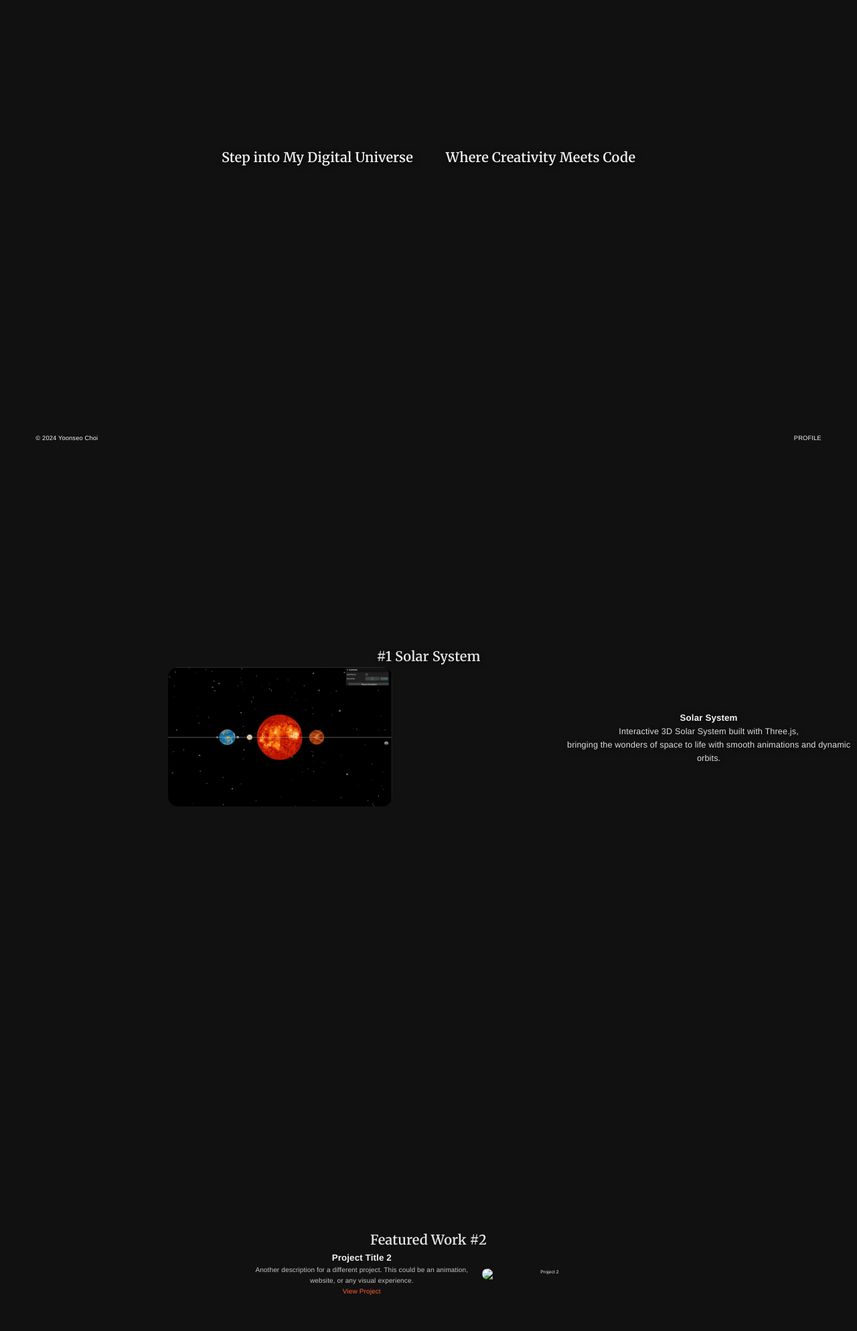
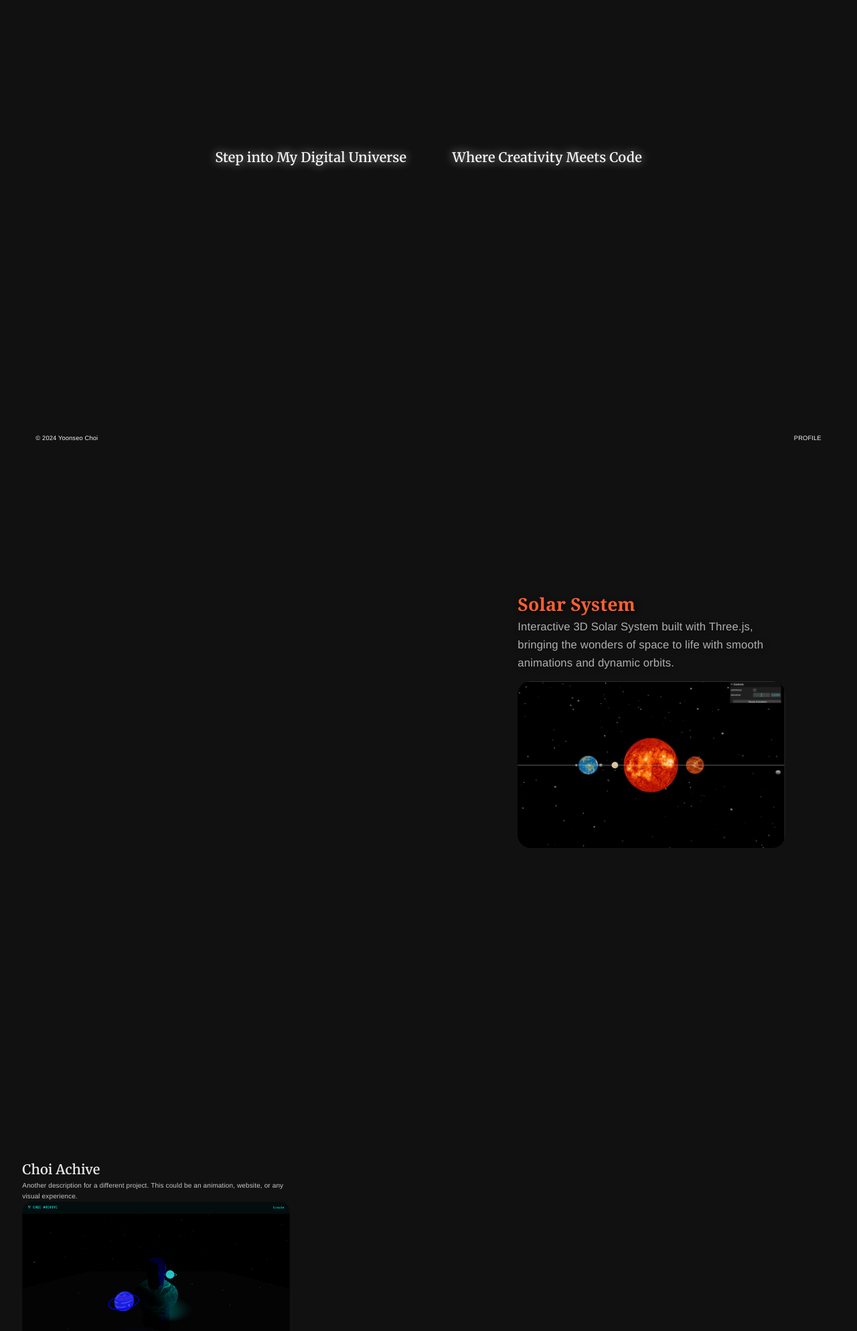
Before and after one commit to Javvvvvvvvvvvva/choiport, a plain HTML site: page public/choi.html in a window 1280 px wide. Shown: the part 85-2072 px from the top of the page at 67% size. Drawn offline with Linux system fonts and the light colour scheme.

Commit message:
adding file&project

```diff
--- a/public/choi.html
+++ b/public/choi.html
@@ -1,20 +1,20 @@
 <!DOCTYPE html>
 <html lang="en">
 <head>
-    <meta charset="UTF-8">
-    <meta name="viewport" content="width=device-width, initial-scale=1.0">
-    <meta name="description" content="Yoonseo Choi - Web Designer & Three.js Developer | Profile Page">
-    <meta name="robots" content="index, follow">
-    <meta name="googlebot" content="index, follow">
-    <meta property="og:title" content="PROFILE | Yoonseo Choi">
-    <meta property="og:description" content="Explore my skills, web projects, and frameworks I use.">
-    <meta property="og:image" content="images/choi.png">
-    <meta property="og:type" content="website">
-    <meta name="twitter:card" content="summary_large_image">
-    <meta name="twitter:title" content="PROFILE | Yoonseo Choi">
-    <meta name="twitter:description" content="Explore my skills, web projects, and frameworks I use.">
-    <meta name="twitter:image" content="images/choi.png">
-    <link href="https://fonts.googleapis.com/css2?family=Merriweather:wght@300;400;600&display=swap" rel="stylesheet">
+    <meta charset="UTF-8" />
+    <meta name="viewport" content="width=device-width, initial-scale=1.0" />
+    <meta name="description" content="Yoonseo Choi - Web Designer & Three.js Developer | Profile Page" />
+    <meta name="robots" content="index, follow" />
+    <meta name="googlebot" content="index, follow" />
+    <meta property="og:title" content="PROFILE | Yoonseo Choi" />
+    <meta property="og:description" content="Explore my skills, web projects, and frameworks I use." />
+    <meta property="og:image" content="images/choi.png" />
+    <meta property="og:type" content="website" />
+    <meta name="twitter:card" content="summary_large_image" />
+    <meta name="twitter:title" content="PROFILE | Yoonseo Choi" />
+    <meta name="twitter:description" content="Explore my skills, web projects, and frameworks I use." />
+    <meta name="twitter:image" content="images/choi.png" />
+    <link href="https://fonts.googleapis.com/css2?family=Merriweather:wght@300;400;600&display=swap" rel="stylesheet" />
 
     <title>PROFILE | Yoonseo Choi</title>
 
@@ -28,11 +28,11 @@
     </script>
 
     <!-- Favicons -->
-    <link rel="icon" type="image/x-icon" href="favicons/favicon.ico">
-    <link rel="apple-touch-icon" href="favicons/favicons180x180.png" sizes="180x180">
+    <link rel="icon" type="image/x-icon" href="favicons/favicon.ico" />
+    <link rel="apple-touch-icon" href="favicons/favicons180x180.png" sizes="180x180" />
 
     <!-- Stylesheets -->
-    <link rel="stylesheet" href="css/workstyle.css">
+    <link rel="stylesheet" href="css/workstyle.css" />
     </head>
 
 <body>
@@ -42,13 +42,14 @@
     <header>
         <div class="h_inner">
             <div class="logo">
-                        <a href="/index.html"><img src="favicons/favicon.ico" alt="Yoonseo Choi Logo"></a>
+            <a href="/index.html"><img src="favicons/favicon.ico" alt="Yoonseo Choi Logo" /></a>
             </div>
         <div class="works">
             <a class="rolling-text" href="/choi.html">WORKS</a>
         </div>
         </div>
     </header>
+
     <!-- Main Profile Section -->
     <main>
         <section id="choi">
@@ -58,53 +59,61 @@
                 <section class="section" id="galaxy">
                     <canvas class="webgl"></canvas>
                     <canvas class="webgl-secondary"></canvas>
-                            <div class="about-content">
+                    <div class="about-content"></div>
+                </section>
+
+                <section id="work-intro" class="section">
+                    <div class="works-container" style="width: 100%; display: flex; justify-content: flex-end;">
+                    <h1 style="font-size: 3rem; font-family: Merriweather; text-align: center; opacity: 0.95; margin-top: 48rem; text-shadow: 0px 0px 15px rgba(255, 255, 255, 0.7);">
+                        Step into My Digital Universe &nbsp;&nbsp;&nbsp;&nbsp;&nbsp;&nbsp;&nbsp;&nbsp;&nbsp;&nbsp;&nbsp;&nbsp; Where Creativity Meets Code
+                    </h1>
                     </div>
                 </section>
-                <section id="work-intro" class="section">
-                    <div class="works-container">
-                        <h1 style="font-size: 3rem; font-family: Merriweather; text-align: center; opacity: 0.95; margin-top: 48rem;">
-                            Step into My Digital Universe &nbsp;&nbsp;&nbsp;&nbsp;&nbsp;&nbsp;&nbsp;&nbsp; Where Creativity Meets Code
+
+                <!-- Works Section 1 -->
+                <section id="works-1" class="section">
+                    <div class="works-container" style="width: 100%; display: flex; justify-content: flex-end; padding-right: 16rem;">
+                        <div style="display: flex; flex-direction: column; align-items: flex-end; max-width: 60rem;">
+                    <!-- Text Block -->
+                        <div class="work-info" style="text-align: left; margin-bottom: 2rem;">
+                            <h2 style="font-family: Georgia, 'Times New Roman', Times, serif; font-size: 4rem; color: #ff6030;">
+                                Solar System
+                        </h2>
+                        <p style="font-size: 2.5rem; opacity: 0.7;">
+                            Interactive 3D Solar System built with Three.js,<br />
+                            bringing the wonders of space to life with smooth animations and dynamic orbits.
+                        </p>
+                    </div>
+                <!-- Image Block -->
+                    <a href="https://solarsystem-rosy.vercel.app/" target="_blank">
+                        <img src="images/work1.png" alt="Project 1" style="width: 100%; border-radius: 20px; cursor: pointer;" />
+                    </a>
+                    </div>
+                </div>
+            </section>
+
+        <!-- Works Section 2 -->
+    <section id="works-2" class="section">
+        <div class="works-container" style="width: 100%; display: flex; justify-content: flex-start; padding-left: 5rem;">
+            <div style="display: flex; flex-direction: column; align-items: flex-start; max-width: 60rem;">
+                <!-- Title -->
+                <h1 style="font-size: 3rem; font-family: Merriweather; text-align: left; opacity: 0.95;">
+                    Choi Achive
                 </h1>
-                        <p></p>
-                    </div>
-                </section><br>
-                <section id="works-1" class="section">
-                    <div class="works-container">
-                        <h1 style="font-size: 3rem; font-family: Merriweather; text-align: center; opacity: 0.95;">
-                            #1 Solar System
-                        </h1>
-                            <div class="work-item" style="display: flex; align-items: center;">
-                                <!-- Clickable Image -->
-                                <a href="https://solarsystem-rosy.vercel.app/" target="_blank">
-                                    <img src="images/work1.png" alt="Project 1" style="width: 40%; border-radius: 15px; cursor: pointer;" >
+                <!-- Text Block -->
+            <div class="work-info" style="text-align: left; margin-bottom: 2rem;">
+                <h2 style="font-size: 2rem;"></h2>
+                    <p style="font-size: 1.5rem; opacity: 0.8;">
+                        Another description for a different project. This could be an animation, website, or any visual experience.
+                    </p>
+                <a href="https://github.com/Javvvvvvvvvvvva/Choi_Achive" target="_blank" style="font-size: 1.5rem; color: 0x00ffff;">
+                    <img src="images/work2.png" alt="Project 2" style="width: 100%; border-radius: 15px;" />
                 </a>
-                            <div class="work-info">
-                        <h2 style="font-size: 2rem;">Solar System</h2>
-                            <p style="font-size: 1.9rem; opacity: 0.9; text-align: center;" >
-                                Interactive 3D Solar System built with Three.js,<br> bringing the wonders of space to life with smooth animations and dynamic orbits.
-                            </p>
             </div>
       </div>
     </div>
   </section>
-            <!-- Works Section 2 -->
-                <section id="works-2" class="section">
-                    <div class="works-container">
-                        <h1 style="font-size: 3rem; font-family: Merriweather; text-align: center; opacity: 0.95;">
-                            Featured Work #2
-                                </h1>
-                            <div class="work-item" style="display: flex; align-items: center; gap: 2rem;">
-                            <div class="work-info">
-                                <h2 style="font-size: 2rem;">Project Title 2</h2>
-                                    <p style="font-size: 1.5rem; opacity: 0.8;">Another description for a different project. This could be an animation, website, or any visual experience.</p>
-                                        <a href="https://yourprojectlink.com" target="_blank" style="font-size: 1.5rem; color: #ff6030;">View Project</a>
-                                        </div>
-                                        <img src="images/work2.png" alt="Project 2" style="width: 50%; border-radius: 15px;">
-                                    </div>
-                                </div>
-                </section>
-            </main>
+
       <!-- Footer -->
       <footer>
         <div class="f_inner">
@@ -114,6 +123,7 @@
       </footer>
     </div>
   </div>
+
   <script type="module" src="js/model.js"></script>
 </body>
 </html>
```
Also changed, not shown: public/images/work2.png (added). Lines whose indentation alone changed are shown as unchanged.
